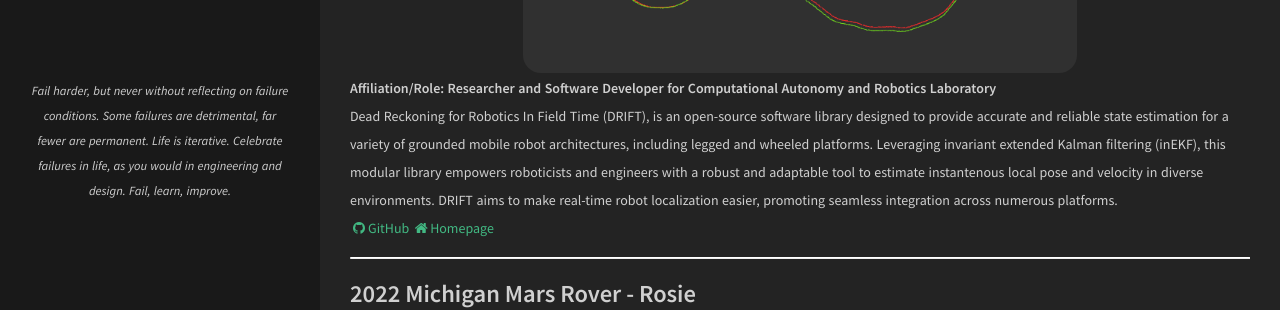
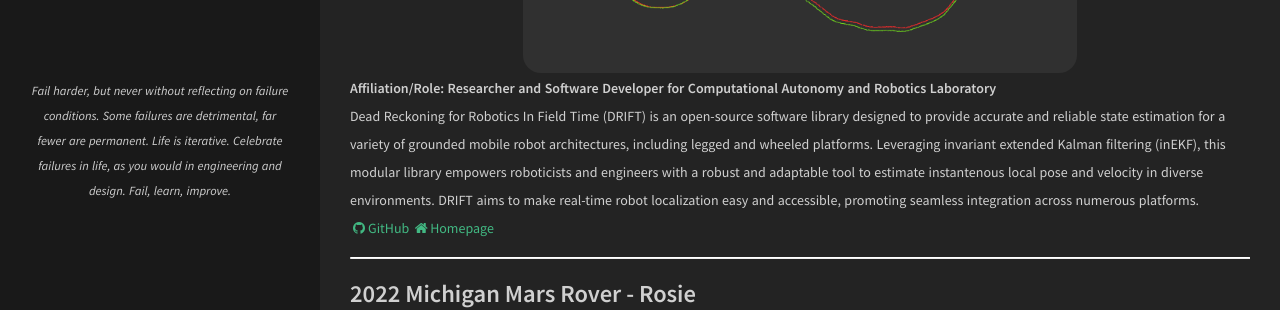
Before and after one commit to uynitsuj/uynitsuj.github.io, a Jekyll site: the page built from projects.html, in a window 1280 px wide. Shown: the part 553-863 px from the top of the page. Built offline with Jekyll 4.4.1, drawn with Linux system fonts in a browser that asks for light colours.

Commit message:
drift desc2

```diff
--- a/_data/index/projects.yml
+++ b/_data/index/projects.yml
@@ -1,6 +1,6 @@
 - name: "Dead Reckoning for Robotics In Field Time (DRIFT): An Invariant Extended Kalman Filter Based Mobile Robot State Estimator Library"
   descr: "<b>Affiliation/Role: Researcher and Software Developer for Computational Autonomy and Robotics Laboratory</b><br>
-  Dead Reckoning for Robotics In Field Time (DRIFT), is an open-source software library designed to provide accurate and reliable state estimation for a variety of grounded mobile robot architectures, including legged and wheeled platforms. Leveraging invariant extended Kalman filtering (inEKF), this modular library empowers roboticists and engineers with a robust and adaptable tool to estimate instantenous local pose and velocity in diverse environments. DRIFT aims to make real-time robot localization easier, promoting seamless integration across numerous platforms."
+  Dead Reckoning for Robotics In Field Time (DRIFT) is an open-source software library designed to provide accurate and reliable state estimation for a variety of grounded mobile robot architectures, including legged and wheeled platforms. Leveraging invariant extended Kalman filtering (inEKF), this modular library empowers roboticists and engineers with a robust and adaptable tool to estimate instantenous local pose and velocity in diverse environments. DRIFT aims to make real-time robot localization easy and accessible, promoting seamless integration across numerous platforms."
   image: DRIFT.png
   github: https://github.com/UMich-CURLY/curly_state_estimator
   website: https://umich-curly.github.io/DRIFT_Website/
```
